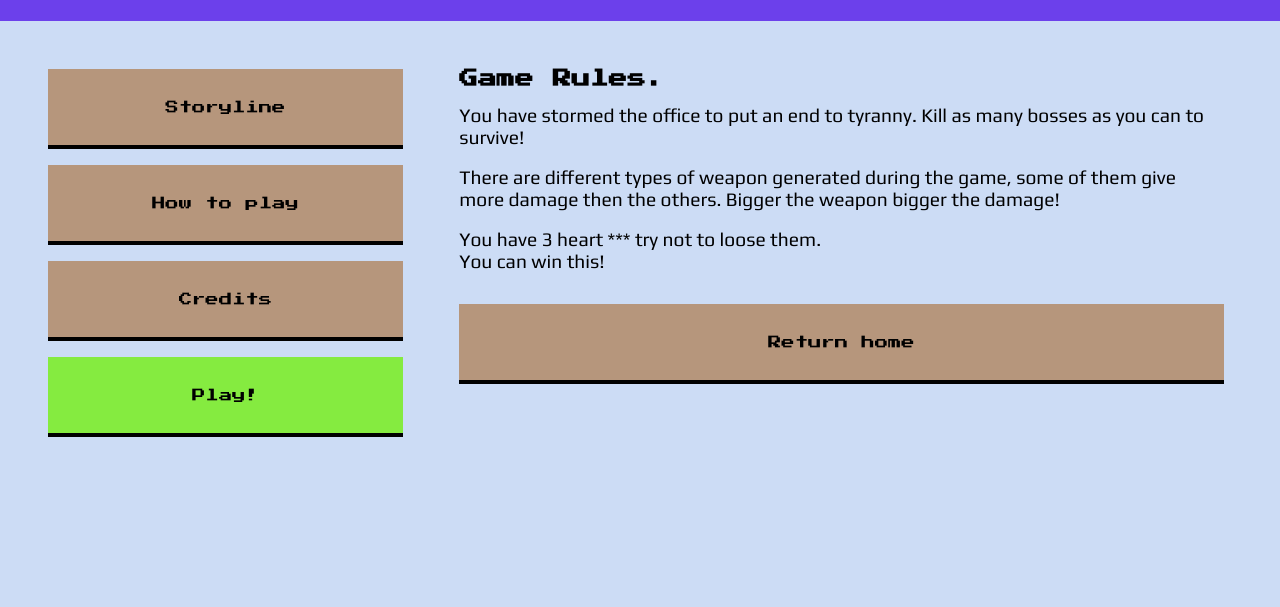
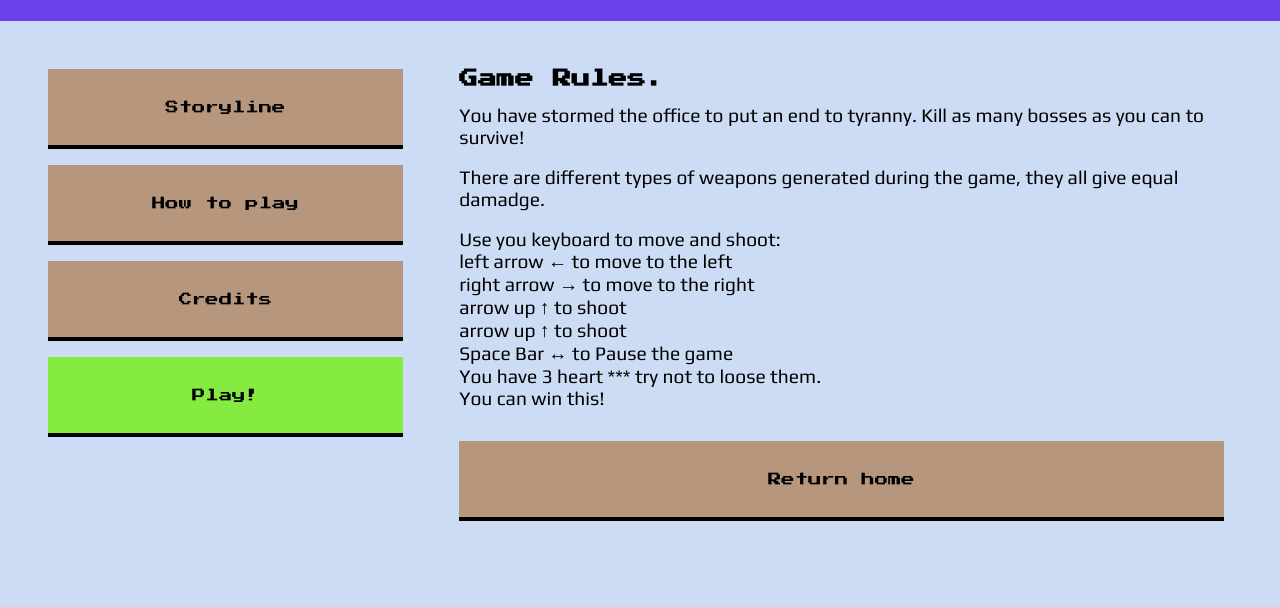
Before and after one commit to Retro-Logic/office-invaders, a plain HTML site: page how-to-play.html in a window 1280 px wide. Shown: the part 119-726 px from the top of the page. Drawn offline with Linux system fonts and the light colour scheme.

Commit message:
Update how-to-play.html

```diff
--- a/how-to-play.html
+++ b/how-to-play.html
@@ -23,10 +23,16 @@
                 </p>
                 <br>
                 <p>
-                    There are different types of weapon generated during the game, some of them give more damage then the others.
-                    Bigger the weapon bigger the damage!
+                    There are different types of weapons generated during the game, they all give equal damadge.
                 </p>
                 <br>
+                <ul>Use you keyboard to move and shoot:
+                    <li>left arrow &#8592; to move to the left</li>
+                    <li>right arrow &#8594; to move to the right</li>
+                    <li>arrow up &#8593; to shoot</li>
+                    <li>arrow up &#8593; to shoot</li>
+                    <li>Space Bar &#8596; to Pause the game<li>
+                </ul>
                 <p>
                     You have 3 heart *** try not to loose them.
                 </p>
```
